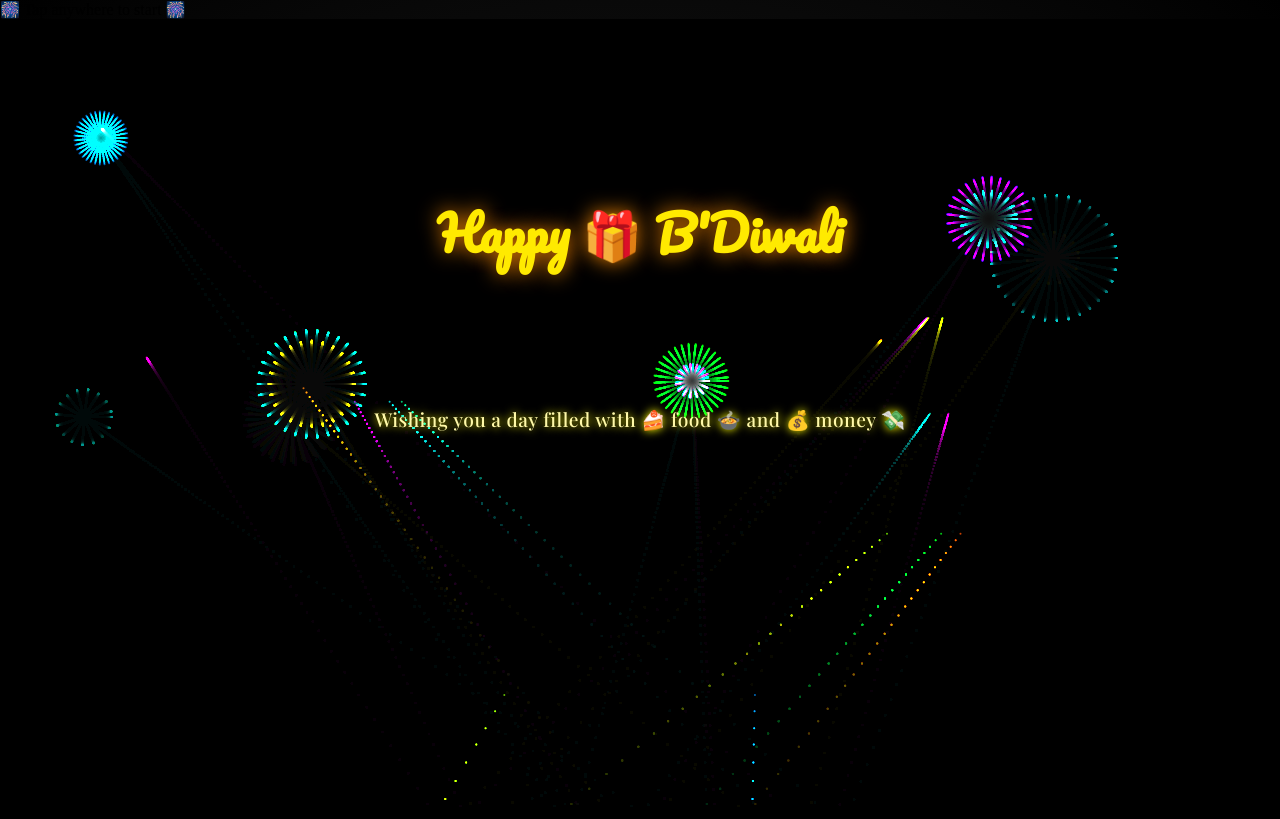
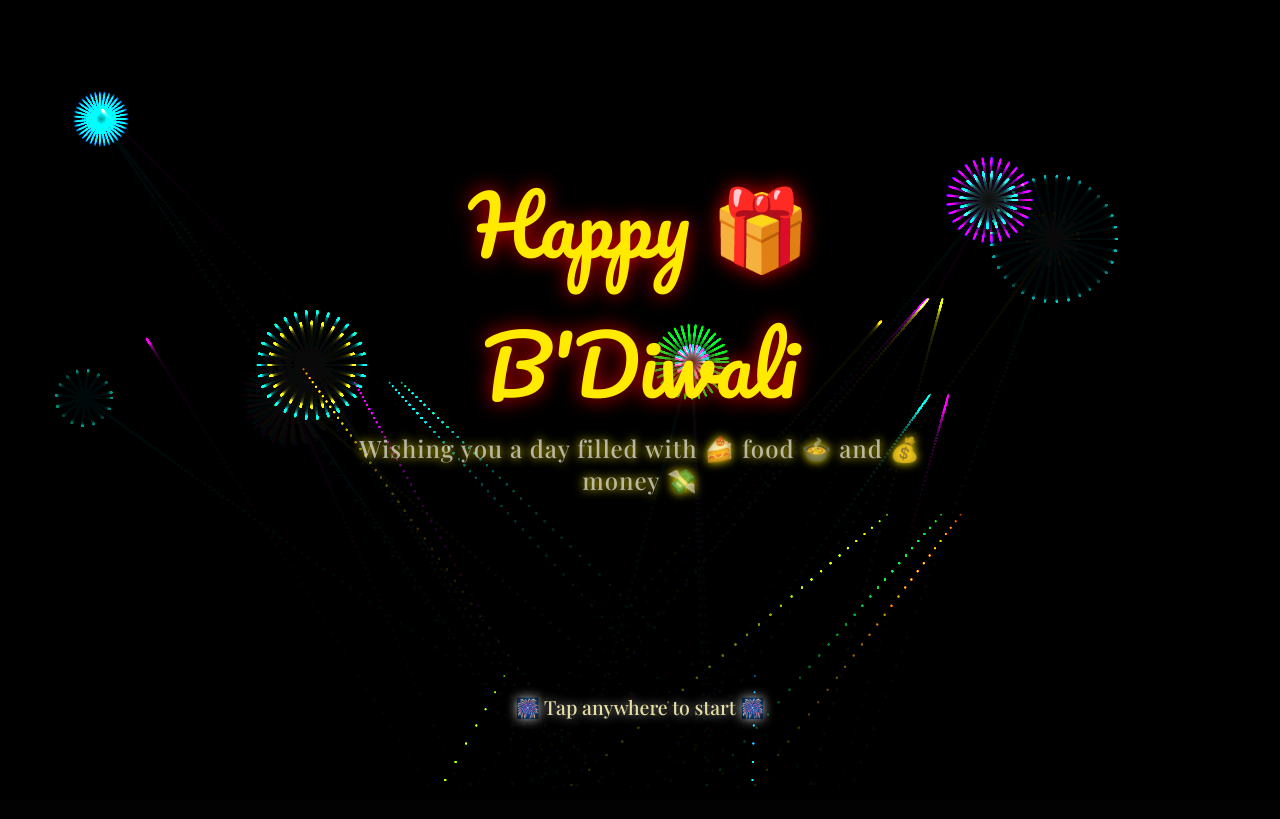
Before and after one commit to Antsh137/BDay, a plain HTML site: page index.html in a window 1280 px wide. Drawn offline with nearby package versions, Linux system fonts and the light colour scheme.

Commit message:
Update style.css

```diff
--- a/style.css
+++ b/style.css
@@ -1,50 +1,91 @@
 body {
   margin: 0;
-  padding: 0;
+  background: #020202;
+  cursor: crosshair;
   overflow: hidden;
-  background: radial-gradient(circle at bottom, #000, #111 60%, #000);
   touch-action: manipulation;
-  -webkit-tap-highlight-color: transparent;
 }
 
 canvas {
-  width: 100vw;
-  height: 100vh;
   display: block;
 }
 
+/* Heading */
 h1 {
   position: absolute;
-  top: 25%;
+  top: 30%;
   left: 50%;
   transform: translate(-50%, -50%);
   color: #ffea00;
   font-family: 'Pacifico', cursive;
-  font-size: 3em;
-  text-shadow: 0 0 20px rgba(255, 140, 0, 0.9);
+  font-size: clamp(2.5em, 10vw, 5em);
+  font-weight: 400;
+  text-shadow: 0 0 20px rgba(255, 0, 0, 0.86);
+  -webkit-user-select: none;
+  user-select: none;
   text-align: center;
-  user-select: none;
-  z-index: 10;
 }
 
+/* Message */
 p {
   position: absolute;
-  top: 50%;
+  top: 55%;
   left: 50%;
   transform: translate(-50%, -50%);
-  color: #fff9a9;
+  color: #ffffffa2;
   font-family: 'Playfair Display', serif;
-  font-size: 1.2em;
+  font-size: clamp(1em, 4vw, 1.5em);
+  font-weight: 500;
+  letter-spacing: 1px;
+  text-shadow: 0 0 10px rgb(255, 238, 0);
+  -webkit-user-select: none;
+  user-select: none;
   text-align: center;
-  text-shadow: 0 0 10px #ff0;
-  letter-spacing: 0.5px;
   opacity: 0;
-  animation: fadeIn 2s ease-in-out 1s forwards;
-  user-select: none;
-  z-index: 10;
+  animation: fadeIn 3s ease-in-out 1s forwards;
 }
 
+/* Tap hint */
+#tap-hint {
+  position: absolute;
+  bottom: 10%;
+  left: 50%;
+  transform: translateX(-50%);
+  color: #fff6b3;
+  font-family: 'Playfair Display', serif;
+  font-size: clamp(1em, 4vw, 1.2em);
+  text-shadow: 0 0 10px rgba(255, 255, 255, 0.8);
+  animation: pulse 1.8s infinite;
+  opacity: 0.9;
+  transition: opacity 1s ease-in-out;
+  text-align: center;
+}
+
+/* Hide after tap */
+#tap-hint.hidden {
+  opacity: 0;
+  pointer-events: none;
+}
+
+/* Animations */
 @keyframes fadeIn {
-  from { opacity: 0; transform: translate(-50%, -55%); }
-  to   { opacity: 1; transform: translate(-50%, -50%); }
+  from {
+    opacity: 0;
+    transform: translate(-50%, -60%);
+  }
+  to {
+    opacity: 1;
+    transform: translate(-50%, -50%);
+  }
 }
+
+@keyframes pulse {
+  0%, 100% {
+    transform: translateX(-50%) scale(1);
+    opacity: 0.9;
+  }
+  50% {
+    transform: translateX(-50%) scale(1.1);
+    opacity: 1;
+  }
+}
```
